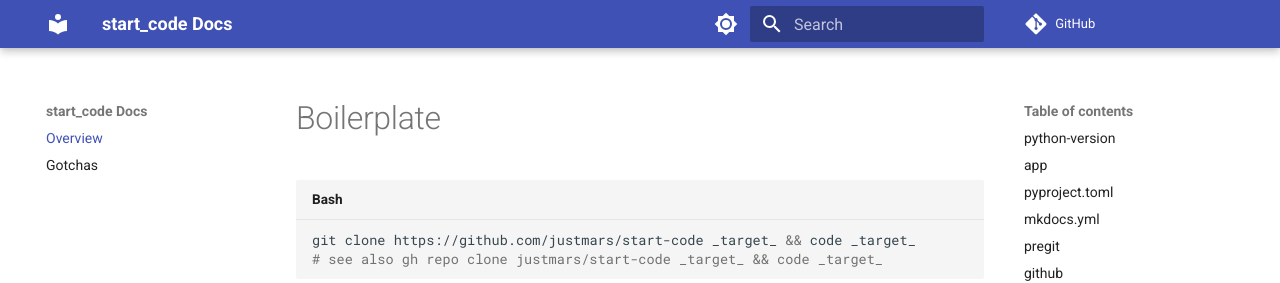
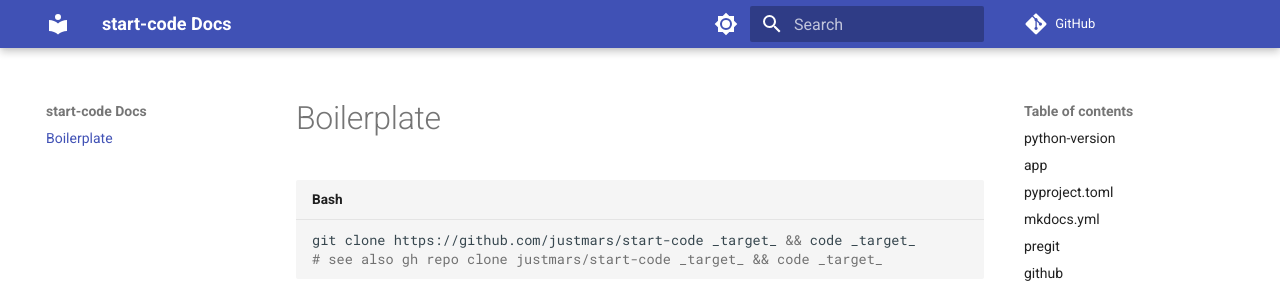
Before and after one commit to justmars/start-code, an MkDocs documentation site: the page built from docs/index.md, in a window 1280 px wide. Shown: the top 283 px of the page. Built offline with MkDocs 1.6.1 and Material for MkDocs 9.7.7, drawn with Linux system fonts in a browser that asks for light colours; comment, search, counter and statistics services are not loaded.

Commit message:
feat: bump

```diff
--- a/.pre-commit-config.yaml
+++ b/.pre-commit-config.yaml
@@ -11,7 +11,7 @@
       - id: name-tests-test
         args: ["--django"]
   - repo: https://github.com/charliermarsh/ruff-pre-commit
-    rev: v0.0.248
+    rev: v0.0.256
     hooks:
       - id: ruff
   - repo: https://github.com/psf/black
@@ -31,7 +31,7 @@
     hooks:
     - id: curlylint
   - repo: https://github.com/rtts/djhtml
-    rev: v2.0.0
+    rev: 3.0.5
     hooks:
       - id: djhtml
         args: ["--tabwidth", "2"]
--- a/mkdocs.yml
+++ b/mkdocs.yml
@@ -1,10 +1,12 @@
-site_name: start_code Docs
-site_description: start_code description
+site_name: start-code Docs
+site_description: Simple Python boilerate
 site_url: https://mv3.dev
 site_author: Marcelino Veloso III
-repo_url: https://github.com/justmars
+repo_url: https://github.com/justmars/start-python
 theme:
   name: "material"
+  features:
+    - content.tabs.link
   palette:
     - media: "(prefers-color-scheme: light)"
       scheme: default
@@ -19,9 +21,7 @@
         icon: material/brightness-4
         name: Switch to light mode
 nav:
-  - Overview: index.md
-  - Gotchas: gotchas.md
-
+  - index.md
 extra:
   homepage: https://mv3.dev
   social:
@@ -32,9 +32,7 @@
       link: https://esq.social/@mv
       name: mv on Mastodon
 copyright: Copyright &copy; Marcelino Veloso III
-
 plugins:
-  - autorefs
   - mkdocstrings:
       handlers:
         python:
@@ -42,19 +40,31 @@
             show_root_toc_entry: false
             show_category_heading: true
             show_source: true
-            heading_level: 4
+            heading_level: 3
   - search:
       lang: en
 markdown_extensions:
   - attr_list
   - md_in_html
   - admonition
+  - pymdownx.critic
+  - pymdownx.caret
+  - pymdownx.keys
+  - pymdownx.mark
+  - pymdownx.tilde
   - pymdownx.details
   - pymdownx.highlight:
       anchor_linenums: true
       auto_title: true
+  - pymdownx.inlinehilite
+  - pymdownx.snippets
   - pymdownx.superfences:
       custom_fences:
         - name: mermaid
           class: mermaid
           format: !!python/name:pymdownx.superfences.fence_code_format
+  - pymdownx.emoji:
+      emoji_index: !!python/name:materialx.emoji.twemoji
+      emoji_generator: !!python/name:materialx.emoji.to_svg
+  - pymdownx.tabbed:
+      alternate_style: true
```
Also changed, not shown: 3 other files.
